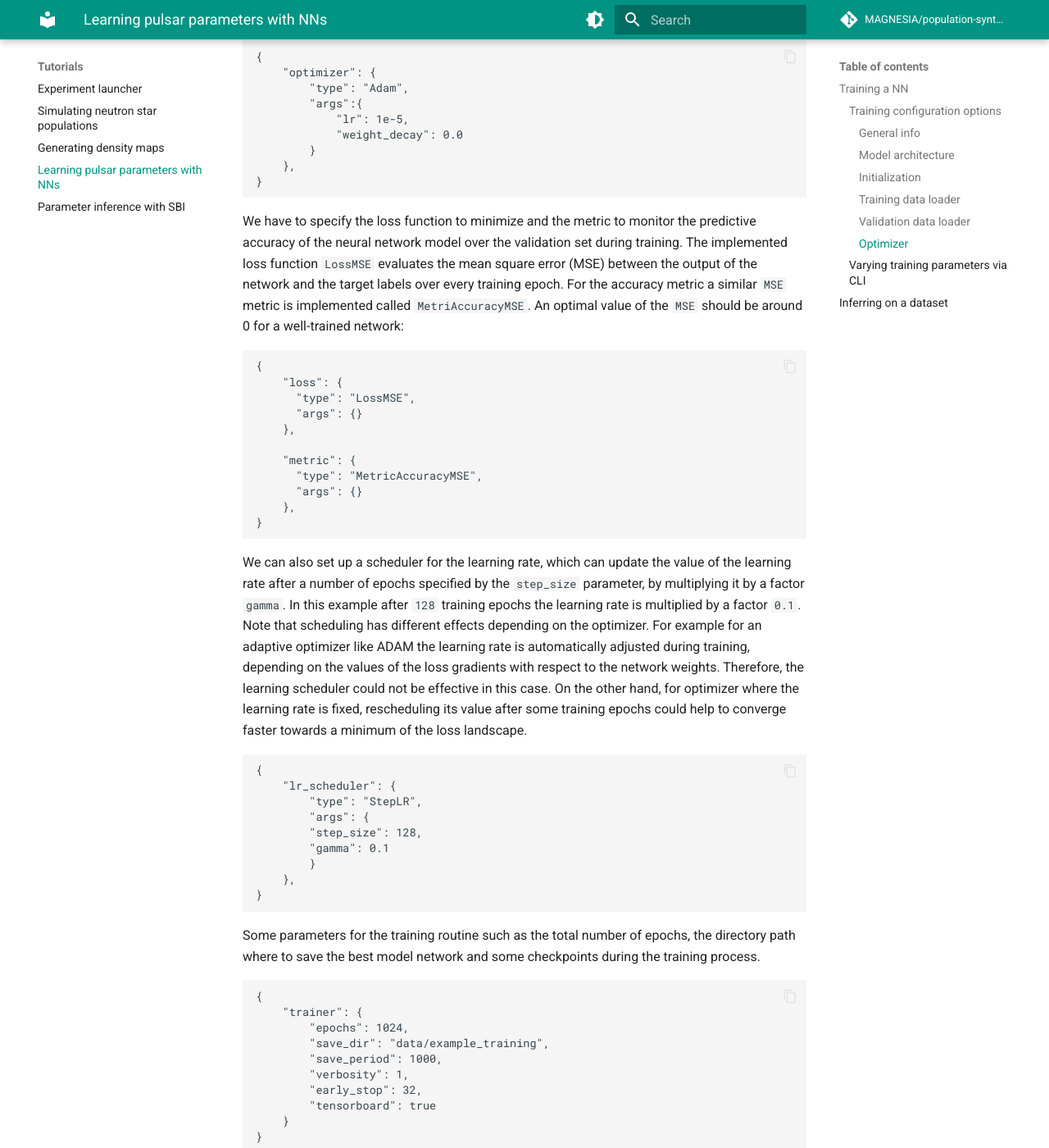
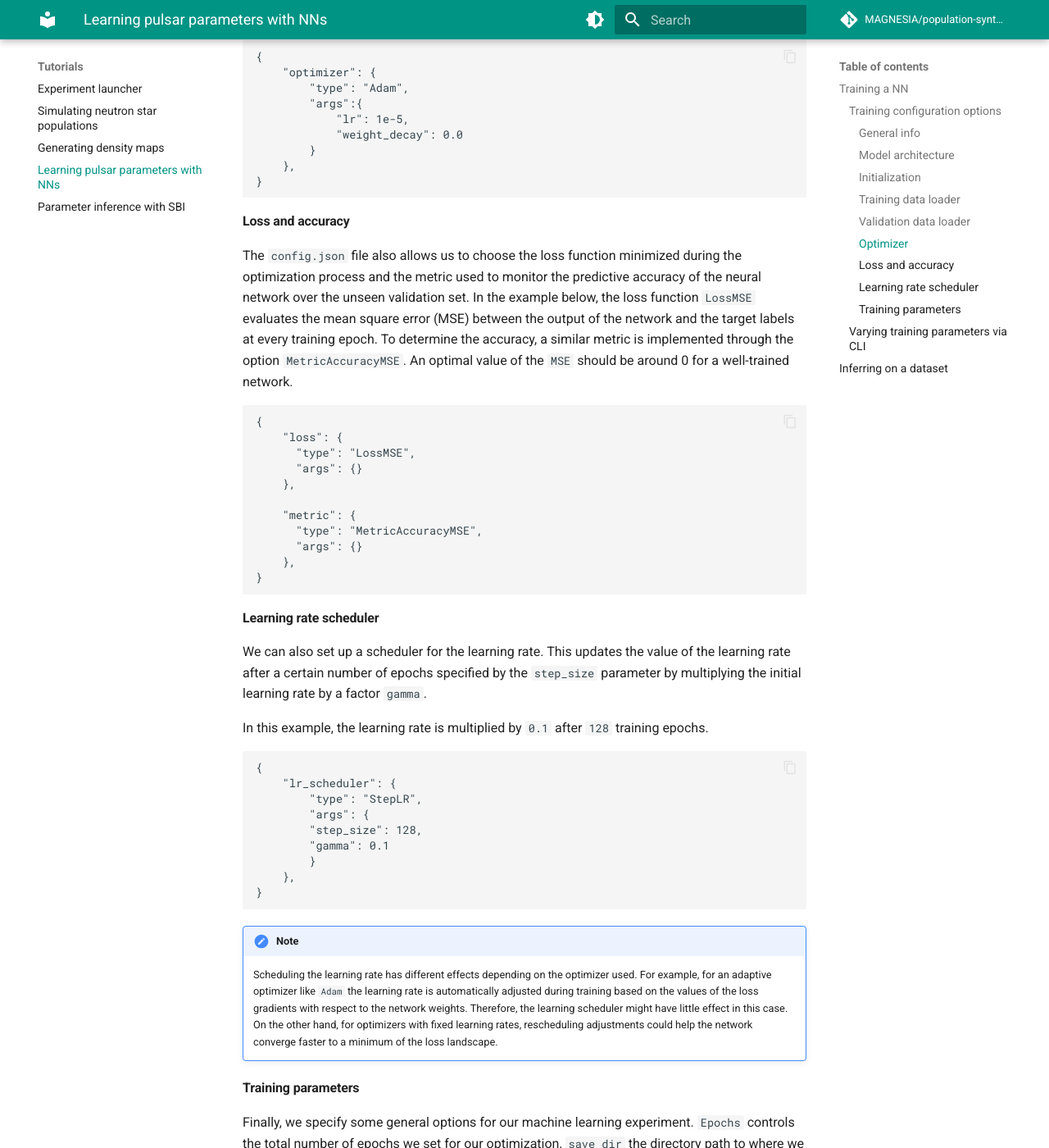
Before and after one commit to ice-csic-astroexotic/ML-Poppyns, an MkDocs documentation site: the page built from docs/tutorials/learning_tutorial.md, in a window 1280 px wide and 1400 px high, scrolled down 4372 px. Shown: the whole window at 82% size. Built offline with MkDocs 1.6.1 and Material for MkDocs 9.7.7, drawn with Linux system fonts in a browser that asks for light colours; formulas are drawn with MathJax 3; comment, search, counter and statistics services are not loaded; some of the changed text lies outside the part shown.

Commit message:
Adjusting text for clarity; Part IV.

````diff
--- a/docs/tutorials/learning_tutorial.md
+++ b/docs/tutorials/learning_tutorial.md
@@ -171,13 +171,16 @@ this
 
 !!! warning
 
-    The validation loader requires the same set-up as the training data loader. That means that the `filter_inputs`
-    `filter_labels`, `normalize` and `standardize` options have to be indentical. and be of the same `type` as the training data loader.
+    The validation loader requires the same set-up as the training data loader. That means that the `type`,
+    `filter_inputs`, `filter_labels`, `normalize` and `standardize` options have to be indentical to those in the
+    training data loader.
 
 #### Optimizer
 
-We can set the optimizer type, which regulates the training process (see `here <https://pytorch.org/docs/stable/optim.html>`_ for the different type of PyTorch optimizers).
-Each specific optimizer has a set of extra parameters that can be provided (such as `lr` or `weight_decay` for ADAM).
+We can also set the optimization scheme that regulates the neural network training process (see
+[here](https://pytorch.org/docs/stable/optim.html) for the different types of PyTorch optimizers). Each specific
+optimizer has a set of extra parameters that can be added. For example for the `Adam` optimizer in the example below,
+we specify the learning rate `lr` and `weight_decay` rate.
 ```commandline
 {
     "optimizer": {
@@ -190,9 +193,13 @@ Each specific optimizer has a set of extra parameters that can be provided (such
 }
 ```
 
-We have to specify the loss function to minimize and the metric to monitor the predictive accuracy of the neural network model over the validation set during training.
-The implemented loss function `LossMSE` evaluates the mean square error (MSE) between the output of the network and the target labels over every training epoch.
-For the accuracy metric a similar `MSE` metric is implemented called `MetriAccuracyMSE`. An optimal value of the `MSE` should be around 0 for a well-trained network:
+#### Loss and accuracy
+
+The `config.json` file also allows us to choose the loss function minimized during the optimization process and the
+metric used to monitor the predictive accuracy of the neural network over the unseen validation set. In the example
+below, the loss function `LossMSE` evaluates the mean square error (MSE) between the output of the network and the
+target labels at every training epoch. To determine the accuracy, a similar metric is implemented through the option
+`MetricAccuracyMSE`. An optimal value of the `MSE` should be around 0 for a well-trained network.
 ```commandline
 {
     "loss": {
@@ -207,12 +214,12 @@ For the accuracy metric a similar `MSE` metric is implemented called `MetriAccur
 }
 ```
 
-We can also set up a scheduler for the learning rate, which can update the value of the learning rate after a number of epochs specified by the `step_size` parameter, by multiplying it by a factor `gamma`.
-In this example after `128` training epochs the learning rate is multiplied by a factor `0.1`.
-Note that scheduling has different effects depending on the optimizer.
-For example for an adaptive optimizer like ADAM the learning rate is automatically adjusted during training, depending on the values of the loss gradients with respect to the network weights.
-Therefore, the learning scheduler could not be effective in this case.
-On the other hand, for optimizer where the learning rate is fixed, rescheduling its value after some training epochs could help to converge faster towards a minimum of the loss landscape.
+#### Learning rate scheduler
+
+We can also set up a scheduler for the learning rate. This updates the value of the learning rate after a certain
+number of epochs specified by the `step_size` parameter by multiplying the initial learning rate by a factor `gamma`.
+
+In this example, the learning rate is multiplied by `0.1` after `128` training epochs.
 ```commandline
 {
     "lr_scheduler": {
@@ -225,7 +232,20 @@ On the other hand, for optimizer where the learning rate is fixed, rescheduling
 }
 ```
 
-Some parameters for the training routine such as the total number of epochs, the directory path where to save the best model network and some checkpoints during the training process.
+!!! note
+
+    Scheduling the learning rate has different effects depending on the optimizer used. For example, for an adaptive
+    optimizer like `Adam` the learning rate is automatically adjusted during training based on the values of the loss
+    gradients with respect to the network weights. Therefore, the learning scheduler might have little effect in this
+    case. On the other hand, for optimizers with fixed learning rates, rescheduling adjustments could help the
+    network converge faster to a minimum of the loss landscape.
+
+#### Training parameters
+
+Finally, we specify some general options for our machine learning experiment. `Epochs` controls the total number of
+epochs we set for our optimization, `save_dir` the directory path to where we save the best model and relevant
+logging information (activated by setting the `verbosity` option to `1`) . We can also set an `early_stop` to avoid
+overfitting.
 ```commandline
 {
     "trainer": {
````
